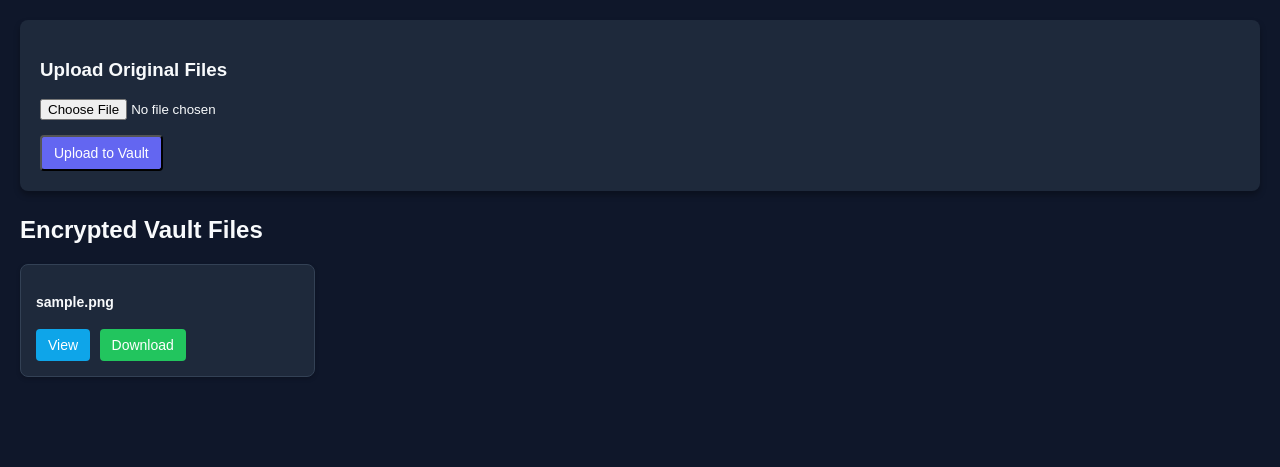
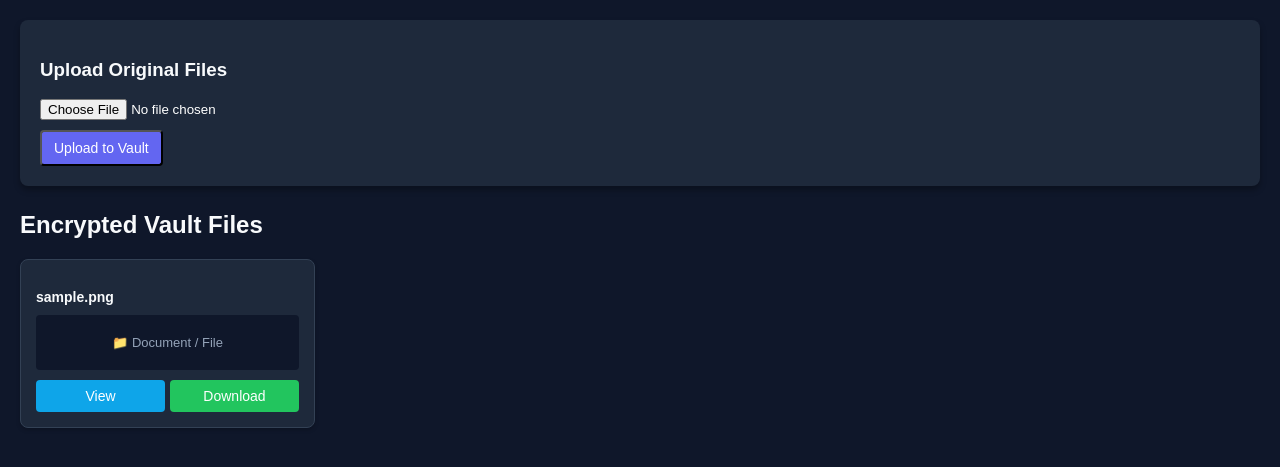
Before and after one commit to albashar12/-your-own-storage, a Flask app: page /dashboard in a window 1280 px wide. Shown: the part 116-583 px from the top of the page. Run offline with Flask 3, Linux system fonts and the light colour scheme; the visitor is signed in with stand-in values (Sample User, id 1); tables that the repository leaves empty hold one stand-in row (values such as "Sample post").

Commit message:
Refactor dashboard.html for better file handling
Updated the dashboard HTML template to improve file display and upload functionality.

```diff
--- a/templates/dashboard.html
+++ b/templates/dashboard.html
@@ -39,13 +39,6 @@
             border: 1px solid #334155;
             box-shadow: 0 2px 4px rgba(0,0,0,0.2);
         }
-        .file-card img {
-            width: 100%;
-            height: 150px;
-            object-fit: cover;
-            border-radius: 4px;
-            margin-bottom: 10px;
-        }
         .btn {
             display: inline-block;
             padding: 8px 12px;
@@ -54,8 +47,6 @@
             text-decoration: none;
             border-radius: 4px;
             font-size: 14px;
-            margin-right: 5px;
-            margin-top: 5px;
         }
         .btn-download {
             background: #22c55e;
@@ -86,7 +77,7 @@
     <div class="upload-box">
         <h3>Upload Original Files</h3>
         <form action="{{ url_for('dashboard') }}" method="POST" enctype="multipart/form-data">
-            <input type="file" name="file" required style="margin-bottom: 10px; display: block;">
+            <input type="file" name="file" required style="margin-bottom: 10px; display: block; color: white;">
             <button type="submit" class="btn" style="background: #6366f1;">Upload to Vault</button>
         </form>
     </div>
@@ -97,16 +88,22 @@
         <div class="file-grid">
             {% for file in files %}
                 <div class="file-card">
-                    <p style="word-break: break-all; font-size: 14px;"><strong>{{ file.filename }}</strong></p>
+                    <p style="word-break: break-all; font-size: 14px; margin-bottom: 10px;"><strong>{{ file.filename }}</strong></p>
 
-                    <!-- Jodi file-ti image hoy, tahole preview dekhabe -->
+                    <!-- Image Preview / Fallback -->
                     {% if file.mime_type and 'image' in file.mime_type %}
-                        <img src="{{ url_for('view_file', file_id=file.id) }}" alt="{{ file.filename }}">
+                        <div style="background: #0f172a; border-radius: 4px; overflow: hidden; margin-bottom: 10px; text-align: center;">
+                            <img src="{{ url_for('view_file', file_id=file.id) }}" alt="{{ file.filename }}" style="width: 100%; height: 140px; object-fit: contain; display: block;">
+                        </div>
+                    {% else %}
+                        <div style="padding: 20px 0; text-align: center; color: #94a3b8; font-size: 13px; background: #0f172a; border-radius: 4px; margin-bottom: 10px;">
+                            📁 Document / File
+                        </div>
                     {% endif %}
 
-                    <div>
-                        <a href="{{ url_for('view_file', file_id=file.id) }}" target="_blank" class="btn">View</a>
-                        <a href="{{ url_for('download', file_id=file.id) }}" class="btn btn-download">Download</a>
+                    <div style="display: flex; gap: 5px;">
+                        <a href="{{ url_for('view_file', file_id=file.id) }}" target="_blank" class="btn" style="flex: 1; text-align: center;">View</a>
+                        <a href="{{ url_for('download', file_id=file.id) }}" class="btn btn-download" style="flex: 1; text-align: center;">Download</a>
                     </div>
                 </div>
             {% endfor %}
```
